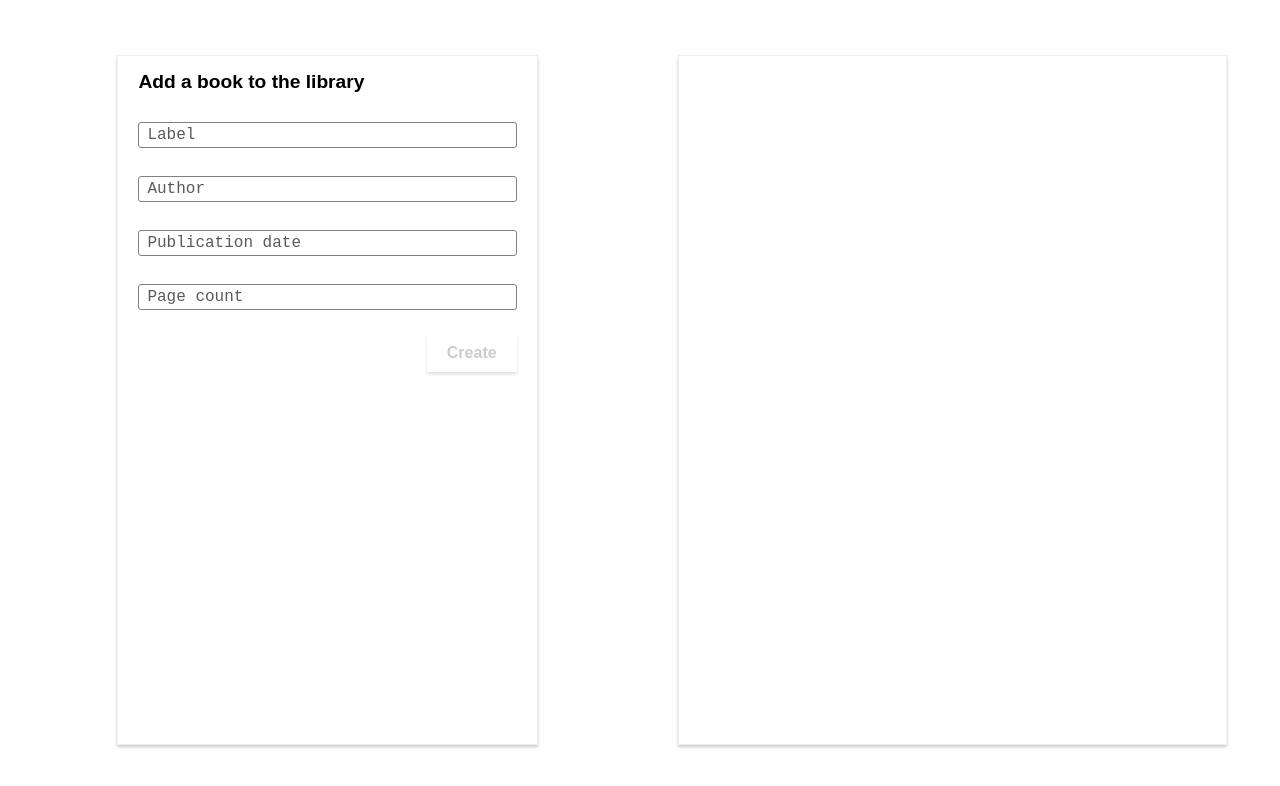
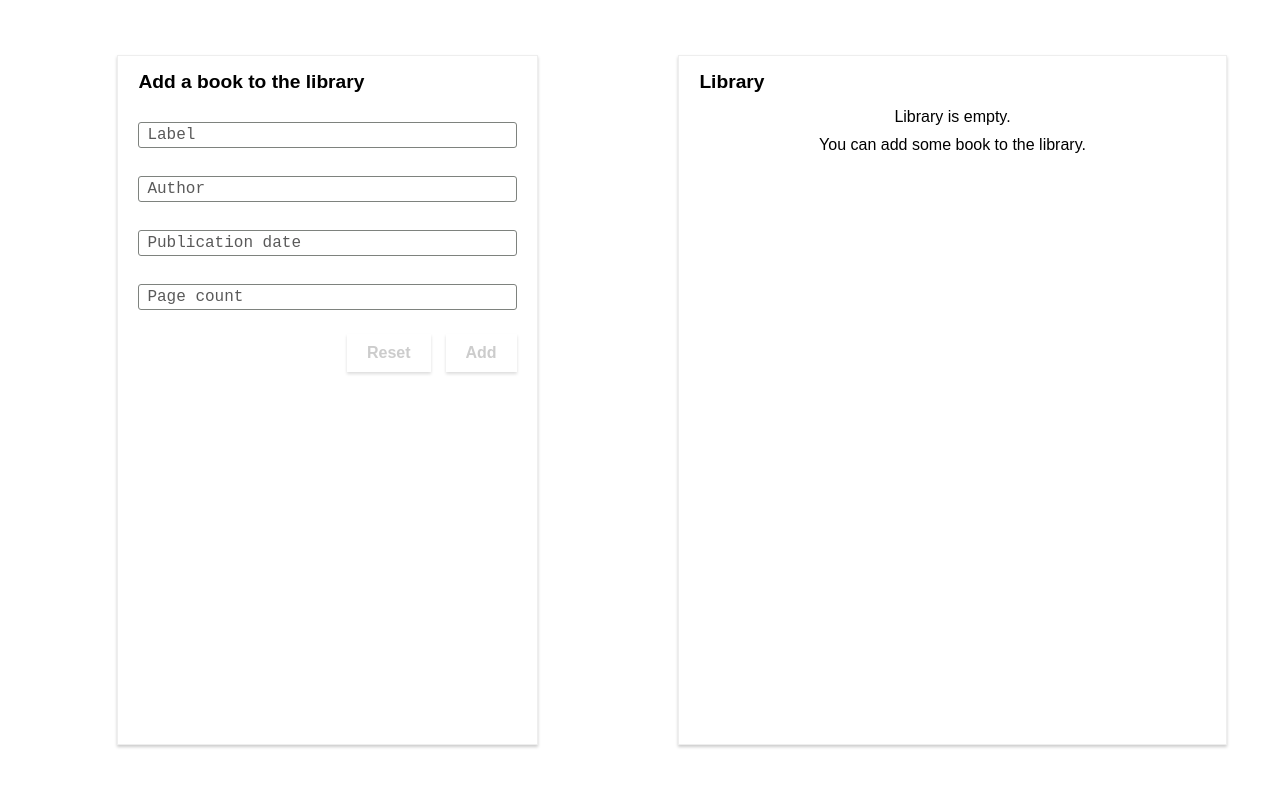
Before and after one commit to d4dd4r/book-list, a React app: page / in a window 1280 px wide. Shown: the top 786 px of the page. Built offline with nearby package versions, Linux system fonts and the light colour scheme.

Commit message:
Improve management of books Update styles, add reset button, improve save book method

```diff
--- a/src/components/BookForm/BookForm.css
+++ b/src/components/BookForm/BookForm.css
@@ -10,7 +10,7 @@
   padding: 15px;
   border: solid thin #EEE;
   box-shadow: 0 2px 3px #CCC;
-  overflow-y: scroll;
+  overflow-y: auto;
 }
 
 .control {
@@ -19,3 +19,7 @@
   display: flex;
   justify-content: flex-end;
 }
+
+.button {
+  margin-right: 15px;
+}
--- a/src/components/BookForm/BookForm.jsx
+++ b/src/components/BookForm/BookForm.jsx
@@ -47,7 +47,7 @@ export default class BookForm extends React.Component {
     Object.keys(fields).forEach(prop => {
       if (!valid) return true;
 
-      valid = valid && this.state.form.fields[prop].valid;
+      valid = valid && fields[prop].valid;
     });
 
     return valid;
@@ -86,6 +86,7 @@ export default class BookForm extends React.Component {
 
     const fields = this.state.form.fields;
     const newBook = new Book({
+      id: this.props.selectedBook ? this.props.selectedBook.id : null,
       label: fields.label.value,
       author: fields.author.value,
       publication: fields.publication.value,
@@ -96,7 +97,7 @@ export default class BookForm extends React.Component {
     this.formReset();
   };
 
-  formReset() {
+  formReset = () => {
     const form = { ...this.state.form };
     form.valid = false;
     form.fields = {
@@ -106,8 +107,19 @@ export default class BookForm extends React.Component {
 
     this.setState({
       form
-    });
-  }
+    }, this.props.onFormReset());
+  };
+
+  isResetButtonEnabled = () => {
+    const fields = this.state.form.fields;
+
+    return Object.keys(fields)
+      .reduce(
+        (prev, key) => prev || fields[key].value,
+        false,
+      )
+    ;
+  };
 
   renderFields = () => {
     const fields = this.state.form.fields;
@@ -128,20 +140,33 @@ export default class BookForm extends React.Component {
   };
 
   render() {
+    const title = this.props.editMode
+      ? 'Update the book'
+      : 'Add a book to the library'
+    ;
+
     return (
       <div className={ styles.form }>
         <h4 className={ styles.header }>
-          Add a book to the library
+          { title }
         </h4>
         <form onSubmit={ this.onSubmit }>
           { this.renderFields() }
           <div className={ styles.control }>
             <Button
+              cssClass={ styles.button }
+              clicked={ this.formReset }
+              disabled={ !this.isResetButtonEnabled() }
+            >
+              Reset
+            </Button>
+
+            <Button
               type="submit"
               disabled={ !this.state.form.valid }
               btnType="Success"
             >
-              { this.props.editMode ? 'Update' : 'Create' }
+              { this.props.editMode ? 'Update' : 'Add' }
             </Button>
           </div>
         </form>
--- a/src/components/BookList/Book/Book.css
+++ b/src/components/BookList/Book/Book.css
@@ -21,6 +21,18 @@
   justify-content: space-around;
 }
 
+.author { width: 40% }
+.label { width: 60% }
+.author,
+.label {
+  width: 50%;
+  padding-left: 20px;
+  overflow: hidden;
+  -o-text-overflow: ellipsis;
+  text-overflow: ellipsis;
+  white-space: nowrap;
+}
+
 .actions {
   width: 30%;
   height: 100%;
--- a/src/components/BookList/Book/Book.jsx
+++ b/src/components/BookList/Book/Book.jsx
@@ -7,8 +7,8 @@ const book = ({ book, onEdit, onRemove }) => (
   <div className={ styles.wrapper }>
     <div className={ styles.book }>
       <div className={ styles.info }>
-        <p>{ book.author }</p>
-        <p>{ book.label }</p>
+        <p className={ styles.author }>{ book.author }</p>
+        <p className={ styles.label }>{ book.label }</p>
       </div>
       <div className={ styles.actions }>
         <Button
--- a/src/components/BookList/BookList.css
+++ b/src/components/BookList/BookList.css
@@ -1,8 +1,20 @@
+.header {
+  font-size: 120%;
+  padding: 0 5px;
+  margin-bottom: 15px;
+}
+
 .list {
   width: 100%;
   height: 100%;
   padding: 15px;
   border: solid thin #EEE;
   box-shadow: 0 2px 3px #CCC;
-  overflow-y: scroll;
+  overflow-y: auto;
 }
+
+.text {
+  width: 100%;
+  text-align: center;
+  margin-bottom: 10px;
+}
--- a/src/components/BookList/BookList.jsx
+++ b/src/components/BookList/BookList.jsx
@@ -1,4 +1,4 @@
-import React from 'react';
+import React, { Fragment } from 'react';
 
 import { generateId } from '../../tools/generation';
 import Book from './Book/Book';
@@ -9,17 +9,28 @@ const bookList = ({
 }) => {
   console.log('BookList updated');
 
-  const renderBooks = () => books.map(book => (
+  const renderBooks = () => books.length
+    ? books.map(book => (
       <Book
         key={ generateId() }
         book={ book }
         onEdit={ onEdit }
         onRemove={ onRemove }
       />
-  ));
+    ))
+    : (
+      <Fragment>
+        <p className={ styles.text }>Library is empty.</p>
+        <p className={ styles.text }>You can add some book to the library.</p>
+      </Fragment>
+    )
+  ;
 
   return (
     <div className={ styles.list }>
+      <h4 className={ styles.header }>
+        Library
+      </h4>
       { renderBooks() }
     </div>
   );
--- a/src/pages/home/HomePage.css
+++ b/src/pages/home/HomePage.css
@@ -14,7 +14,17 @@
 
 .form { padding: 5vh 8vw }
 .list { padding: 5vh 3vw }
-.form, .list {
+.form,
+.list {
   width: 100%;
   height: 100%;
 }
+
+@media screen and (max-width: 900px)  {
+  .wrapper { width: 100% }
+  .list { padding: 5vh 8vw }
+}
+
+@media screen and (max-width: 480px)  {
+  .form, .list { padding: 2.5vh 4vw }
+}
--- a/src/pages/home/HomePage.jsx
+++ b/src/pages/home/HomePage.jsx
@@ -42,6 +42,13 @@ class HomePage extends Component {
     this.bookService.removeBook(book);
   };
 
+  onFormReset = () => (
+    this.setState({
+      selectedBook: undefined,
+      editMode: false,
+    })
+  );
+
   render() {
     return (
       <div className={ styles.page }>
@@ -51,6 +58,7 @@ class HomePage extends Component {
               bookService={ this.bookService }
               selectedBook={ this.state.selectedBook }
               editMode={ this.state.editMode }
+              onFormReset={ this.onFormReset }
             />
           </div>
         </div>
--- a/src/services/BookService.js
+++ b/src/services/BookService.js
@@ -20,7 +20,13 @@ export default class BookService {
     }
   }
 
-  saveBooks(books = []) {
+  _emit() {
+    if (!this.subscriber) return;
+
+    this.subscriber(BookService.getBooks());
+  }
+
+  _saveBooks(books = []) {
     localStorage.setItem(
       STORE_KEY, JSON.stringify(books)
     );
@@ -32,9 +38,10 @@ export default class BookService {
     if (!Book.isBook(book)) return;
 
     const books = BookService.getBooks();
-    books.push(book);
+    const index = books.findIndex(b => b.id === book.id);
 
-    this.saveBooks(books);
+    index === -1 ? books.push(book) : books[index] = book;
+    this._saveBooks(books);
   }
 
   removeBook(book) {
@@ -42,17 +49,10 @@ export default class BookService {
 
     const books = BookService.getBooks();
     const index = books.findIndex(b => b.id === book.id);
-    console.log('books', books);
-    console.log('book', book);
+
     if (index === -1) return;
 
     books.splice(index, 1);
-    this.saveBooks(books);
-  }
-
-  _emit() {
-    if (!this.subscriber) return;
-
-    this.subscriber(BookService.getBooks());
+    this._saveBooks(books);
   }
 }
```
Lines whose indentation alone changed are shown as unchanged.
